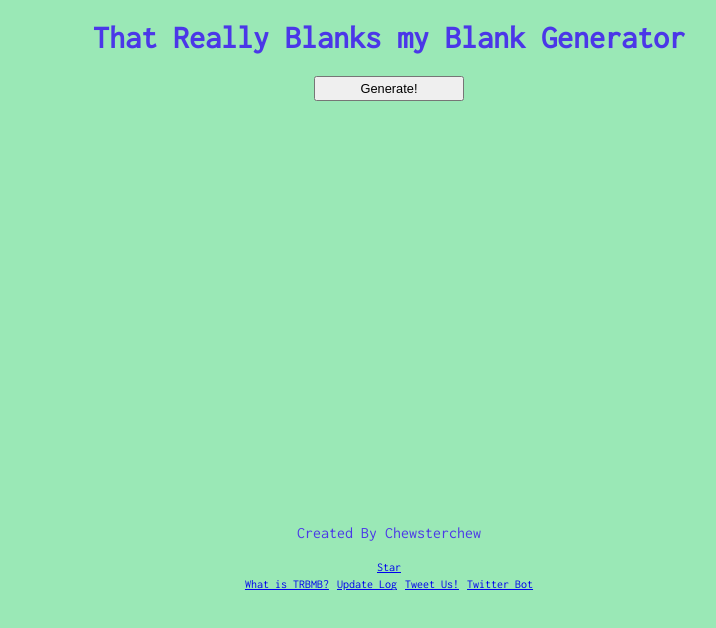
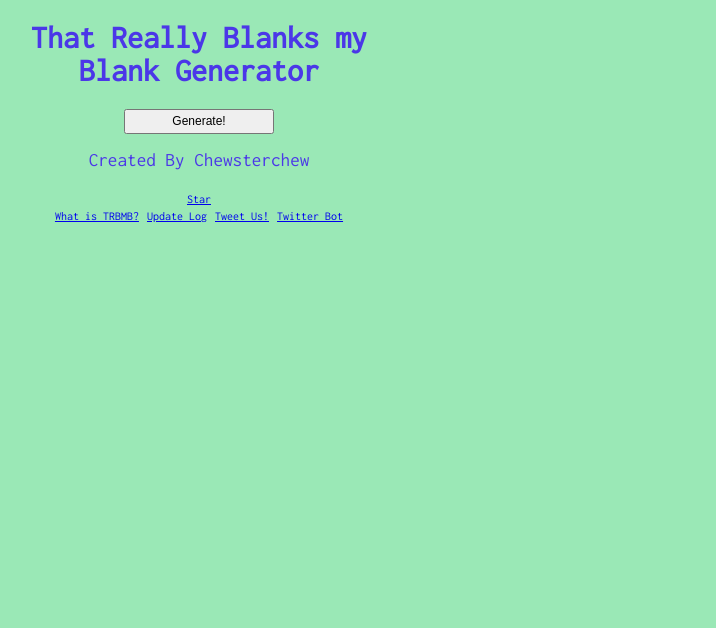
Before and after one commit to Chew/TRBMB-Extension, a browser extension: page index.html in a window 1280 px wide. Shown: the whole page, without its empty margins (11-727 px from the left). Drawn offline with Linux system fonts and the light colour scheme.

Commit message:
change font and window sizes

```diff
--- a/assets/css/style.css
+++ b/assets/css/style.css
@@ -1,10 +1,14 @@
 html, body {
   margin: 0;
   padding: 0;
-  height: 600px;
-  width: 800px;
+  height: 155px;
+  width: 420px;
   background-color: #9AE8B6;
   color: #4B37E8;
+}
+
+p {
+  font-size: 120%;
 }
 
 div.wrap {
@@ -36,7 +40,7 @@ body {
 
 footer {
   position: absolute;
-  bottom: 5%;
+  bottom: -30%;
   width: 100%;
 }
 
@@ -46,7 +50,7 @@ footer a {
 
 #startBttn {
   color: black;
-  font-size: 0.8em;
+  font-size: 12px;
   height: 25px;
   width: 150px;
 }
```
